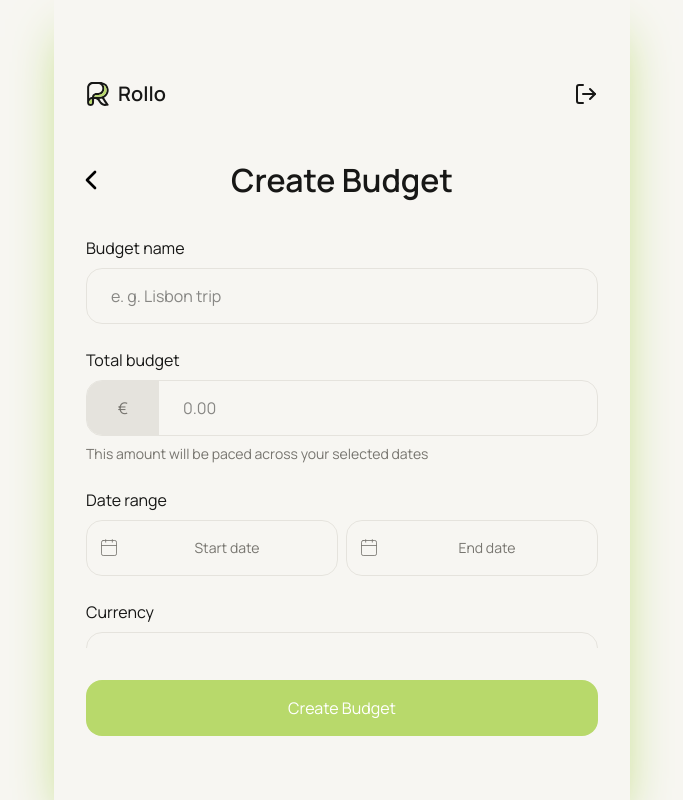
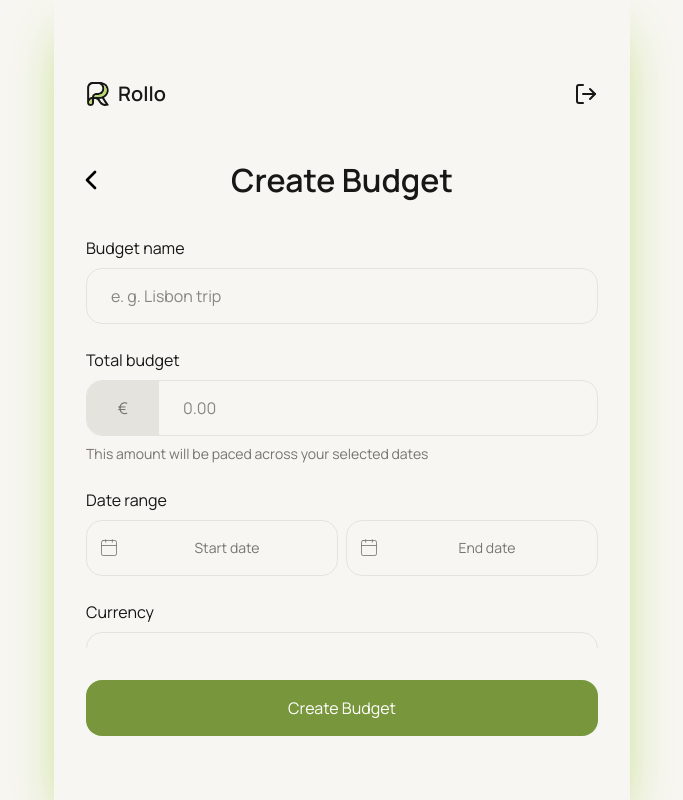
Before and after one commit to vadim-iv/rollo, a Next.js app: page /budgets/create-budget in a window 1280 px wide. Shown: the whole page, without its empty margins (298-981 px from the left). Built offline with nearby package versions, Linux system fonts and the light colour scheme.

Commit message:
Changed places of button isDirty state colors

```diff
--- a/src/components/shared/ActionTextButton.tsx
+++ b/src/components/shared/ActionTextButton.tsx
@@ -23,7 +23,7 @@ export function ActionTextButton({
 			className={
 				cn(
 					'h-3.5 w-full hover:bg-accent-dark transition-colors duration-300 rounded-2xl text-surface text-xl font-semibold flex items-center justify-center outline-0 ring-0',
-					isDirty ? 'bg-accent-dark' : 'bg-accent',
+					isDirty ? 'bg-accent' : 'bg-accent-dark',
 					className
 				)
 			}
```
